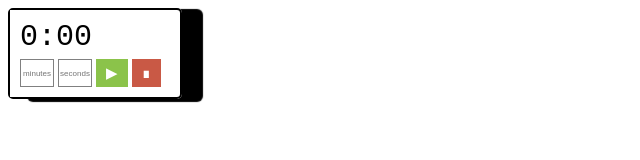
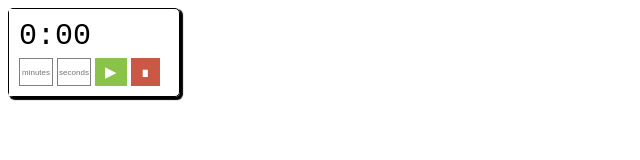
Before and after one commit to mafercudi/Timer, a plain HTML site: page index.html in a window 1280 px wide. Shown: the whole page, without its empty margins (0-640 px from the left). Drawn offline with Linux system fonts and the light colour scheme.

Commit message:
Update index.html

```diff
--- a/index.html
+++ b/index.html
@@ -10,8 +10,8 @@
     body{
       background-color: white;
       Width: 170px;
-      border: 2px solid #000000;
-      box-shadow: 20px 2px 1px 1px #000000;
+      border: 1px solid #000000;
+      box-shadow: 2px 2px 1px 1px #000000;
       border-radius: 5px;
 
 
```
